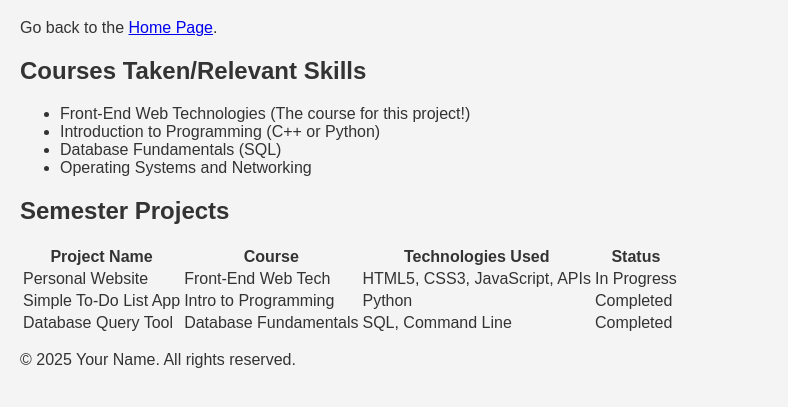
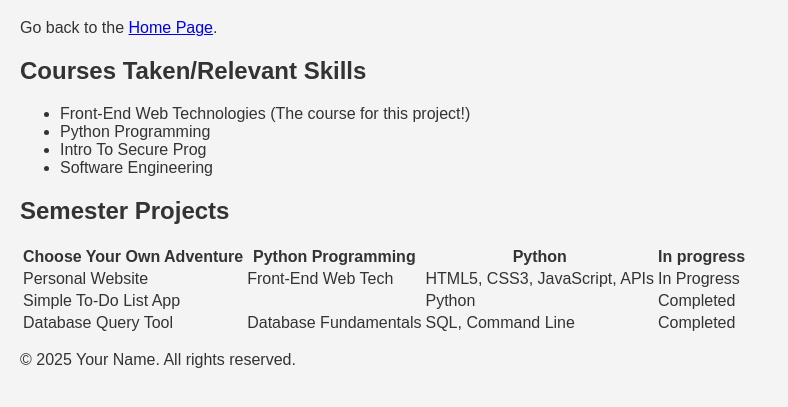
Before and after one commit to piveonbevis11/.github.io, a plain HTML site: page courses.html in a window 1280 px wide. Shown: the part 61-468 px from the top of the page, without its empty margins (0-788 px from the left). Drawn offline with Linux system fonts and the light colour scheme.

Commit message:
Update courses.html

```diff
--- a/courses.html
+++ b/courses.html
@@ -19,9 +19,9 @@
             <h2>Courses Taken/Relevant Skills</h2>
             <ul>
                 <li>Front-End Web Technologies (The course for this project!)</li>
-                <li>Introduction to Programming (C++ or Python)</li>
-                <li>Database Fundamentals (SQL)</li>
-                <li>Operating Systems and Networking</li>
+                <li>Python Programming</li>
+                <li>Intro To Secure Prog</li></li>
+                <li>Software Engineering</li>
             </ul>
         </section>
 
@@ -30,10 +30,10 @@
             <table>
                 <thead>
                     <tr>
-                        <th>Project Name</th>
-                        <th>Course</th>
-                        <th>Technologies Used</th>
-                        <th>Status</th>
+                        <th>Choose Your Own Adventure</th>
+                        <th>Python Programming</th>
+                        <th>Python</th>
+                        <th>In progress</th>
                     </tr>
                 </thead>
                 <tbody>
@@ -45,7 +45,7 @@
                     </tr>
                     <tr>
                         <td>Simple To-Do List App</td>
-                        <td>Intro to Programming</td>
+                        <td></td>
                         <td>Python</td>
                         <td>Completed</td>
                     </tr>
```
